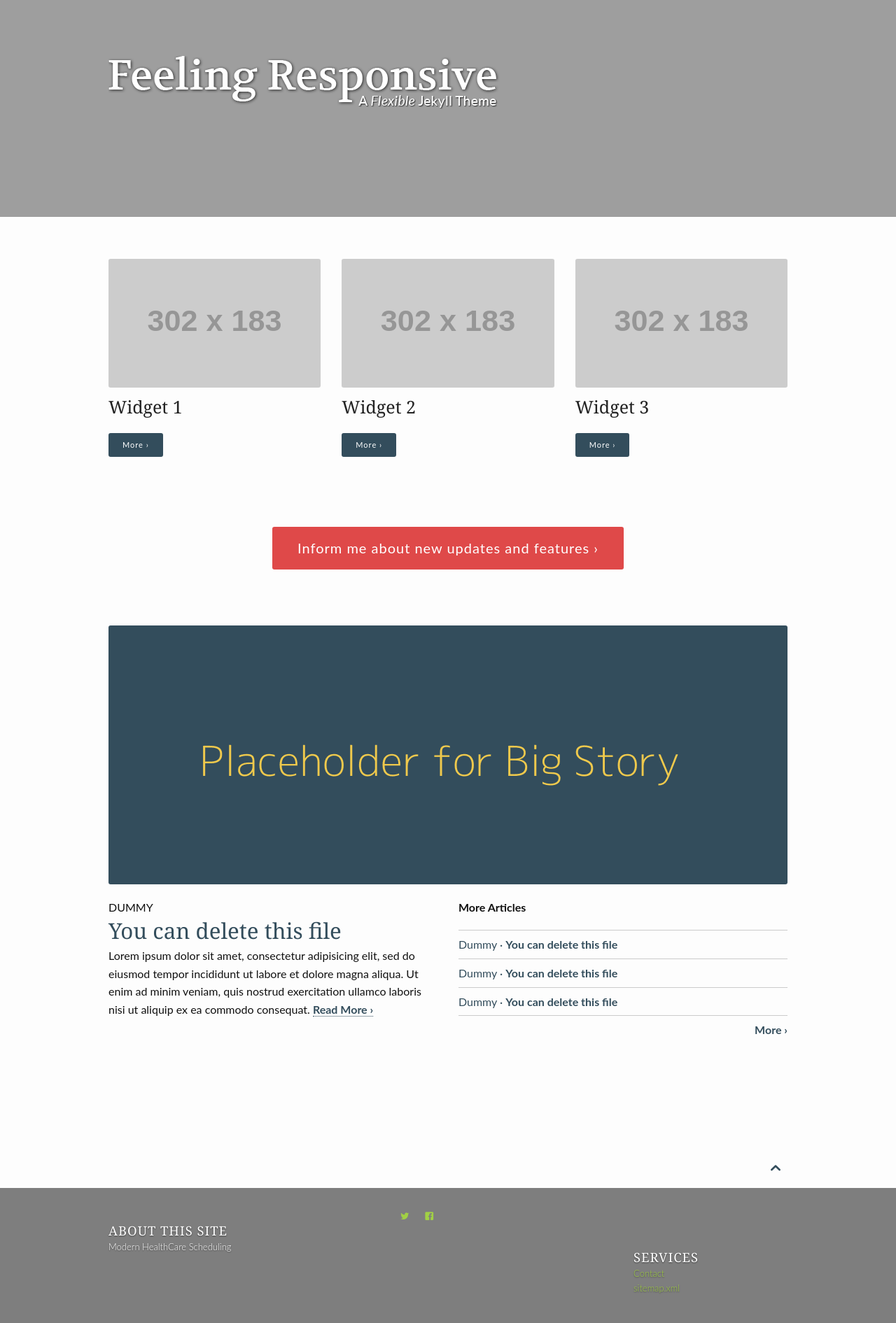
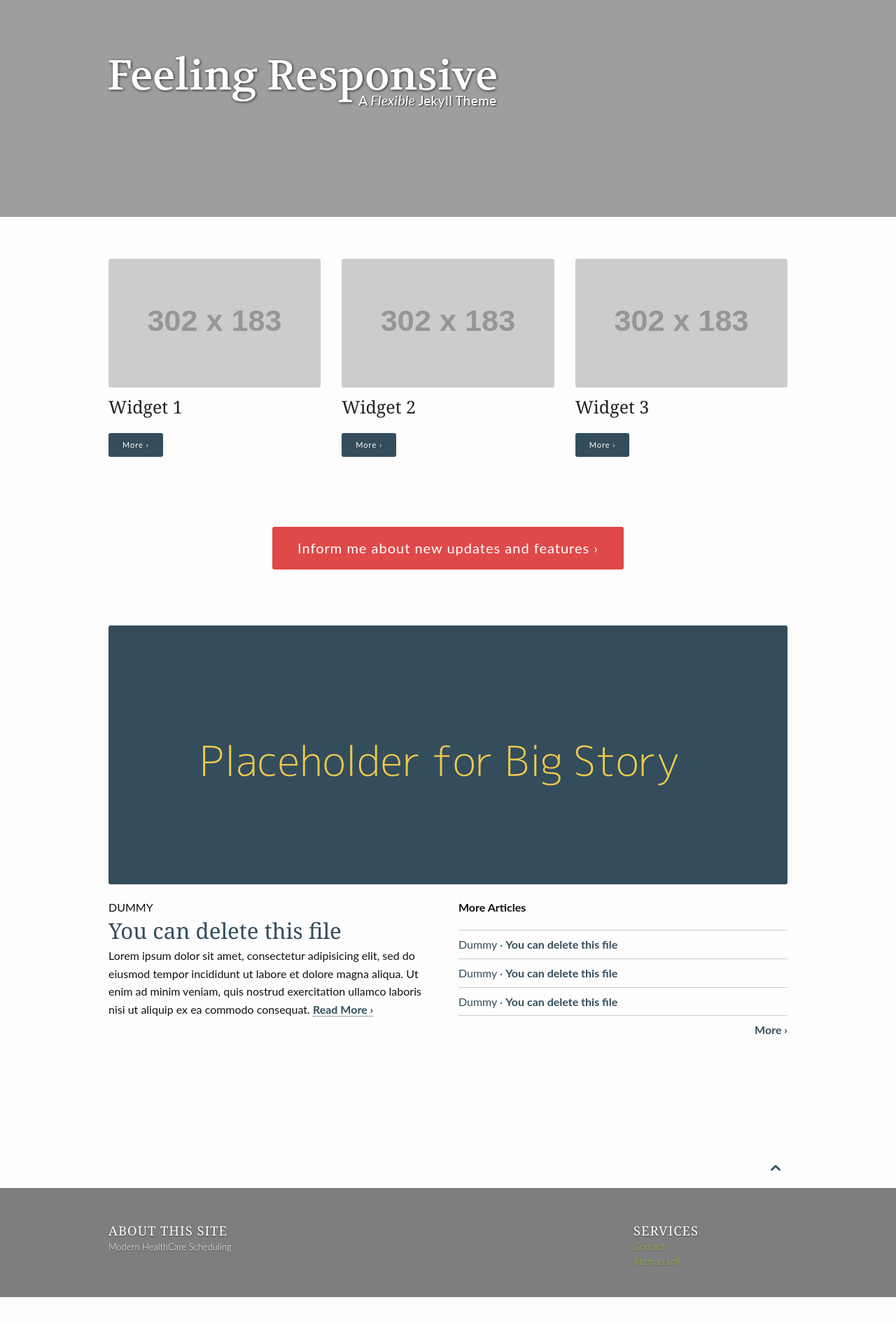
Before and after one commit to doesnotexist/camelworks-website, a Jekyll site: the page built from pages/pages-root-folder/index.md, in a window 1280 px wide. Shown: the whole page at 70% size. Built offline with Jekyll 4.4.1, drawn with Linux system fonts in a browser that asks for light colours; after the commit the page ends 1854 px from its top, so only the background shows below that.

Commit message:
remove social media icons from footer

```diff
--- a/_includes/_footer.html
+++ b/_includes/_footer.html
@@ -15,14 +15,6 @@
               {{ site.description }}
             </p>
           </div><!-- /.large-6.columns -->
-
-          <div class="small-12 medium-6 columns social-icons">
-            <ul class="inline-list">
-            {% for social_item in site.data.socialmedia %}
-              <li><a href="{{ social_item.url }}" target="_blank" class="{{ social_item.class }}" title="{{ social_item.title }}"></a></li>
-            {% endfor %}
-            </ul>
-          </div>
 
           <div class="small-6 medium-3 large-3 large-offset-1 columns">
             {% for service_item in site.data.services %}
```
